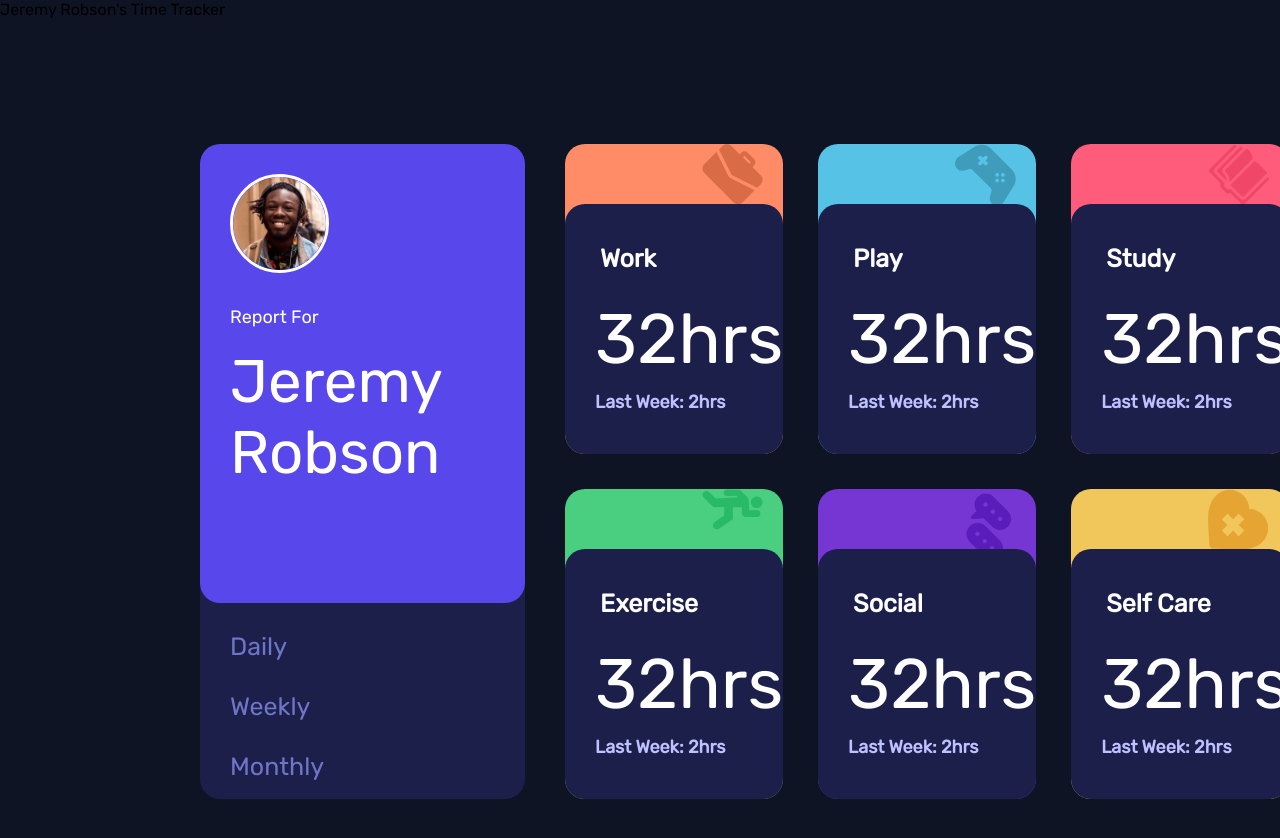
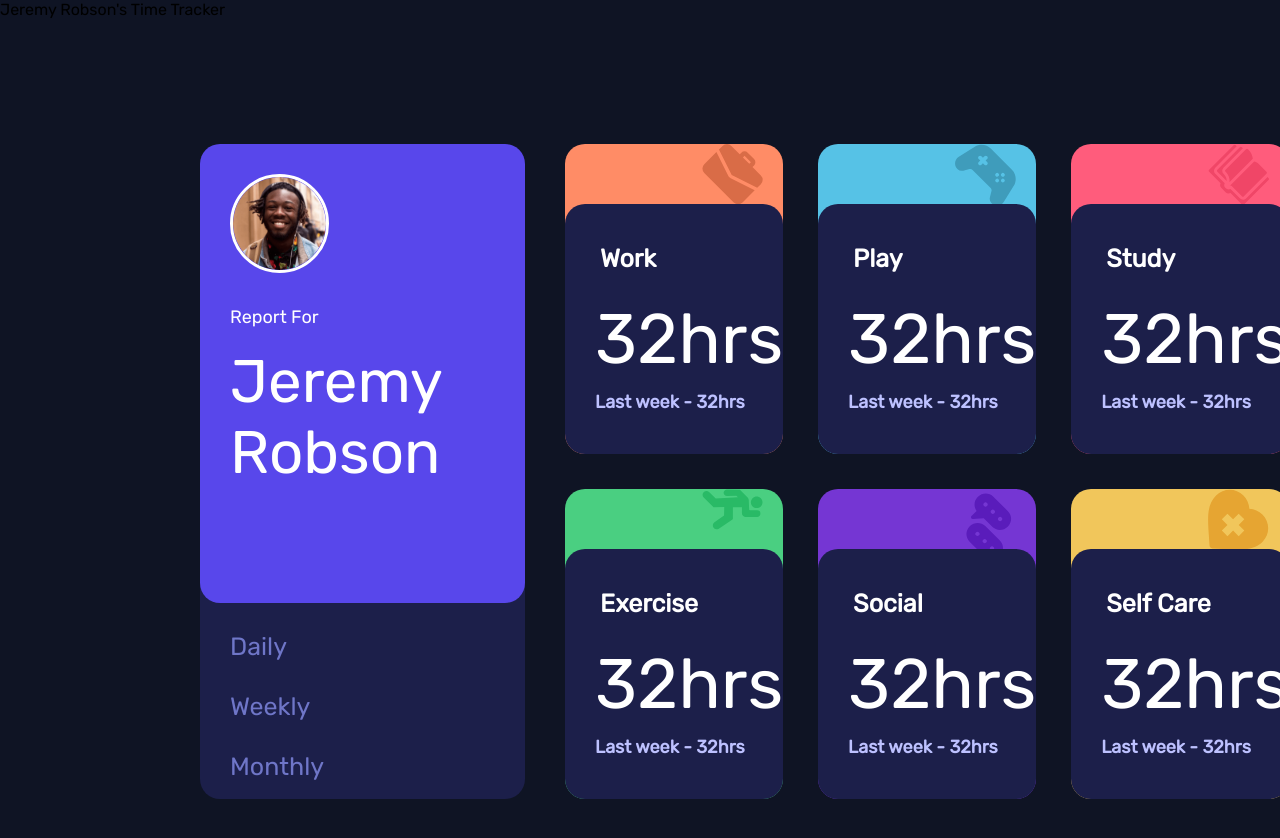
Before and after one commit to tova-moskowitz/time-tracker, a React (Create React App) app: page / in a window 1280 px wide. Shown: the top 838 px of the page. Built offline with nearby package versions, Linux system fonts and the light colour scheme.

Commit message:
create new components for current and previous hours

```diff
--- a/src/components/Card.js
+++ b/src/components/Card.js
@@ -1,10 +1,11 @@
 import "../style/App.css";
 import React, { useState } from "react";
+import CurrentHours from "./CurrentHours";
+import PreviousHours from "./PreviousHours";
 
-function Card({ title, iconComponent, currentTimeframe }) {
+function Card({ title, iconComponent, currentTimeframe, timeframes }) {
   const titleClass = title.toLowerCase().replace(" ", "");
   const Icon = iconComponent;
-  console.log(currentTimeframe);
   return (
     <div className={`card ${titleClass}`}>
       <div className="icon">
@@ -12,10 +13,9 @@ function Card({ title, iconComponent, currentTimeframe }) {
       </div>
       <div className="title">
         <p className="titleName">{title}</p>
-        <div className="hours">
-          <p className="currentHours">32hrs</p>
-          <p className="previousHours">Last Week: 2hrs</p>
-        </div>
+        <div className="hours"></div>
+        <CurrentHours timeframes={timeframes} />
+        <PreviousHours timeframes={timeframes} />
       </div>
     </div>
   );
--- /dev/null
+++ b/src/components/CurrentHours.js
@@ -0,0 +1,11 @@
+import "../style/App.css";
+
+function CurrentHours({}) {
+  return (
+    <>
+      <p className="currentHours">32hrs</p>
+    </>
+  );
+}
+
+export default CurrentHours;
--- /dev/null
+++ b/src/components/PreviousHours.js
@@ -0,0 +1,13 @@
+import "../style/App.css";
+
+function PreviousHours({}) {
+  return (
+    <>
+      <p className="previousHours">
+        <span>Last week - </span>32hrs
+      </p>
+    </>
+  );
+}
+
+export default PreviousHours;
```
